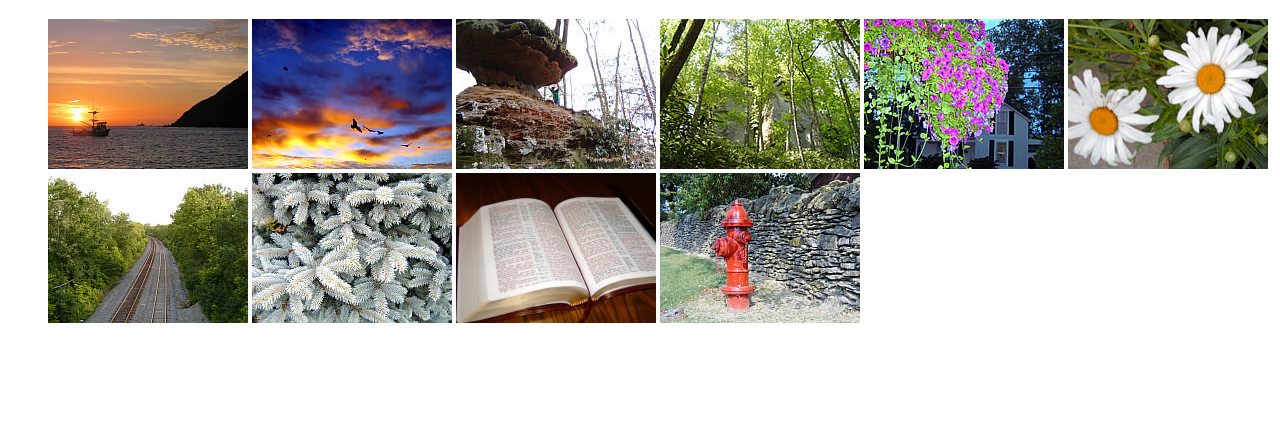
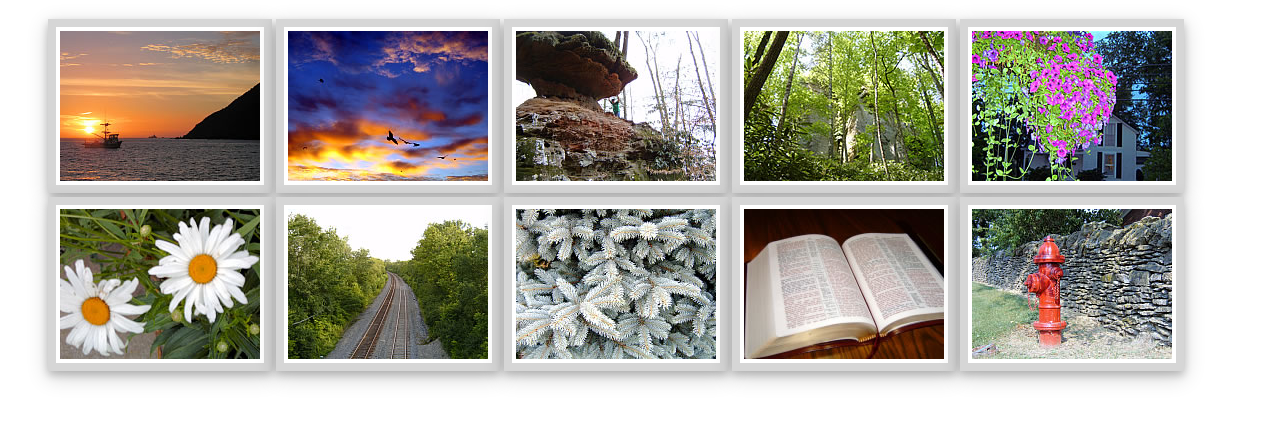
Before and after one commit to chiefkun/eCommercial-BKU, a plain HTML site: page Lab3/ex3.html in a window 1280 px wide. Shown: the part 61-484 px from the top of the page. Drawn offline with Linux system fonts and the light colour scheme.

Commit message:
Add Lab3 ex3 and ex4

```diff
--- a/Lab3/ex3.html
+++ b/Lab3/ex3.html
@@ -16,23 +16,31 @@
       }
 
       img {
-        box-shadow: 0 4px 8px 0 rgba(#000000, 0.2), 0 6px 20px 0 rgba(#000000, 0.19);
+        box-shadow: 0 4px 8px 0 rgba(0, 0, 0, 0.2), 0 6px 20px 0 rgba(0, 0, 0, 0.19);
+        border: 8px solid rgb(214, 214, 214);
+        background-color: white;
+        padding: 4px;
+        transition: all 200ms ease-in;
+      }
+      .img-hover:hover {
+        transform: scale(1.5);
+        transition: all 200ms ease-in;
       }
     </style>
   </head>
   <body>
     <h1>Image Gallery</h1>
     <ul>
-      <li><img src="img/photo01.jpg" alt="01"></li>
-      <li><img src="img/photo02.jpg" alt="02"></li>
-      <li><img src="img/photo03.jpg" alt="03"></li>
-      <li><img src="img/photo04.jpg" alt="04"></li>
-      <li><img src="img/photo05.jpg" alt="05"></li>
-      <li><img src="img/photo06.jpg" alt="06"></li>
-      <li><img src="img/photo07.jpg" alt="07"></li>
-      <li><img src="img/photo08.jpg" alt="08"></li>
-      <li><img src="img/photo09.jpg" alt="09"></li>
-      <li><img src="img/photo10.jpg" alt="10"></li>
+      <li><img class="img-hover" src="img/photo01.jpg" alt="01"></li>
+      <li><img class="img-hover" src="img/photo02.jpg" alt="02"></li>
+      <li><img class="img-hover" src="img/photo03.jpg" alt="03"></li>
+      <li><img class="img-hover" src="img/photo04.jpg" alt="04"></li>
+      <li><img class="img-hover" src="img/photo05.jpg" alt="05"></li>
+      <li><img class="img-hover" src="img/photo06.jpg" alt="06"></li>
+      <li><img class="img-hover" src="img/photo07.jpg" alt="07"></li>
+      <li><img class="img-hover" src="img/photo08.jpg" alt="08"></li>
+      <li><img class="img-hover" src="img/photo09.jpg" alt="09"></li>
+      <li><img class="img-hover" src="img/photo10.jpg" alt="10"></li>
     </ul>
   </body>
 </html>
```
Also changed, not shown: Lab3/ex4.html (added, +72 -0 lines).
